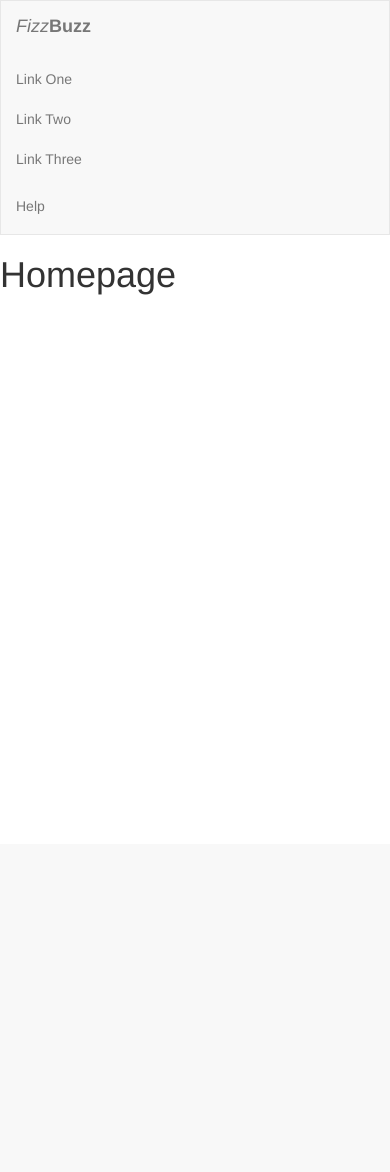
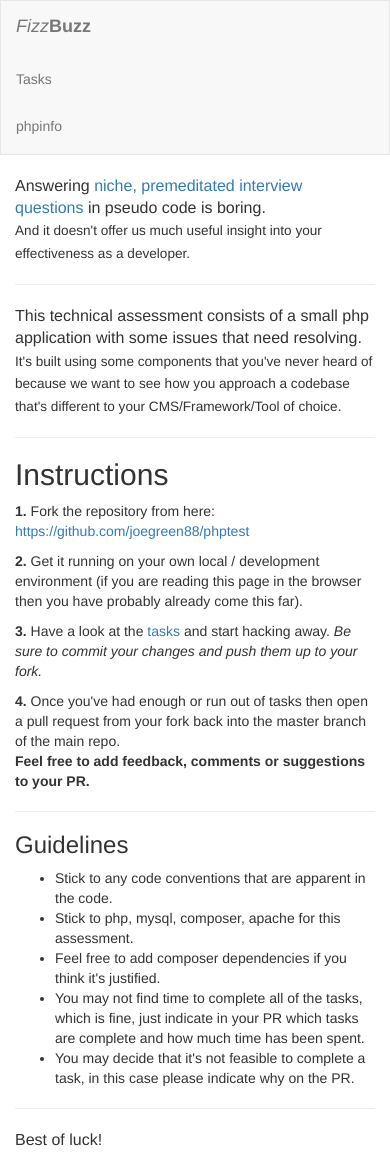
Before and after one commit to joegreen88/phptest, a PHP site: page /app/templates/homepage.phtml in a window 390 px wide. Before the commit the page ends 295 px from the top, so only its background shows below. Run offline with PHP 8.4, Linux system fonts and the light colour scheme.

Commit message:
Added tasks

```diff
--- a/app/bootstrap.php
+++ b/app/bootstrap.php
@@ -59,6 +59,10 @@ $app->response = \Symfony\Component\HttpFoundation\Response::create();
 
 $app->container = require_once __DIR__.'/services.php';
 
+// Register error handler
+
+$app->errorHandler = require_once __DIR__.'/error.php';
+
 // Return App
 
 return $app;
--- a/app/templates/homepage.phtml
+++ b/app/templates/homepage.phtml
@@ -1,5 +1,85 @@
 <?php include(__DIR__.'/inc/header.phtml'); ?>
 
-<h1>Homepage</h1>
+<div class="container-fluid">
+    <div class="row">
+        <div class="col-xs-12">
+            <p class="lead">
+                Answering
+                <a href="http://c2.com/cgi/wiki?FizzBuzzTest" onclick="window.open(this.href)">
+                    niche, premeditated interview questions
+                </a>
+                in pseudo code is boring.
+                <br>
+                <small>
+                    And it doesn't offer us much useful insight into your
+                    effectiveness as a developer.
+                </small>
+            </p>
+            <hr>
+            <p class="lead">
+                This technical assessment consists of a small php application with
+                some issues that need resolving.
+                <br>
+                <small>
+                    It's built using some components that you've never heard of
+                    because we want to see how you approach a codebase that's
+                    different to your CMS/Framework/Tool of choice.
+                </small>
+            </p>
+            <hr>
+            <h2>Instructions</h2>
+            <p>
+                <strong>1.</strong>
+                Fork the repository from here:
+                <a href="https://github.com/joegreen88/phptest">
+                    https://github.com/joegreen88/phptest
+                </a>
+            </p>
+            <p>
+                <strong>2.</strong>
+                Get it running on your own local / development environment
+                (if you are reading this page in the browser then you have probably already come this far).
+            </p>
+            <p>
+                <strong>3.</strong>
+                Have a look at the <a href="/section/tasks">tasks</a> and
+                start hacking away.
+                <em>
+                    Be sure to commit your changes and push them up to your fork.
+                </em>
+            </p>
+            <p>
+                <strong>4.</strong>
+                Once you've had enough or run out of tasks then
+                open a pull request from your fork back into the master branch
+                of the main repo.
+                <br>
+                <strong>
+                    Feel free to add feedback, comments or suggestions to your PR.
+                </strong>
+            </p>
+            <hr>
+            <h3>Guidelines</h3>
+            <ul>
+                <li>Stick to any code conventions that are apparent in the code.</li>
+                <li>Stick to php, mysql, composer, apache for this assessment.</li>
+                <li>Feel free to add composer dependencies if you think it's justified.</li>
+                <li>
+                    You may not find time to complete all of the tasks,
+                    which is fine, just indicate in your PR which tasks are
+                    complete and how much time has been spent.
+                </li>
+                <li>
+                    You may decide that it's not feasible to complete a task,
+                    in this case please indicate why on the PR.
+                </li>
+            </ul>
+            <hr>
+            <p class="lead">
+                Best of luck!
+            </p>
+        </div>
+    </div>
+</div>
 
 <?php include(__DIR__.'/inc/footer.phtml'); ?>
--- a/app/templates/inc/header.phtml
+++ b/app/templates/inc/header.phtml
@@ -16,12 +16,10 @@
                 <a class="navbar-brand" href="/"><em>Fizz</em><strong>Buzz</strong></a>
             </div>
             <ul class="nav navbar-nav">
-                <li><a href="#">Link One</a></li>
-                <li><a href="#">Link Two</a></li>
-                <li><a href="#">Link Three</a></li>
+                <li><a href="/section/tasks">Tasks</a></li>
             </ul>
             <ul class="nav navbar-nav navbar-right">
-                <li><a href="#">Help</a></li>
+                <li><a href="/phpinfo">phpinfo</a></li>
             </ul>
         </div>
     </nav>
```
Also changed, not shown: app/config/routes.ini (+15 -0 lines), app/error.php (added, +28 -0 lines), app/templates/404.phtml (added, +14 -0 lines), app/templates/article/view.phtml (added, +14 -0 lines), app/templates/section/view.phtml (added, +24 -0 lines), db/versions/1/data.sql (added, +12 -0 lines), db/versions/1/schema.sql (added, +18 -0 lines), src/FizzBuzz/Controller/Article.php (added, +24 -0 lines), src/FizzBuzz/Controller/Homepage.php (+19 -0 lines), src/FizzBuzz/Controller/Section.php (added, +31 -0 lines), README.md.
